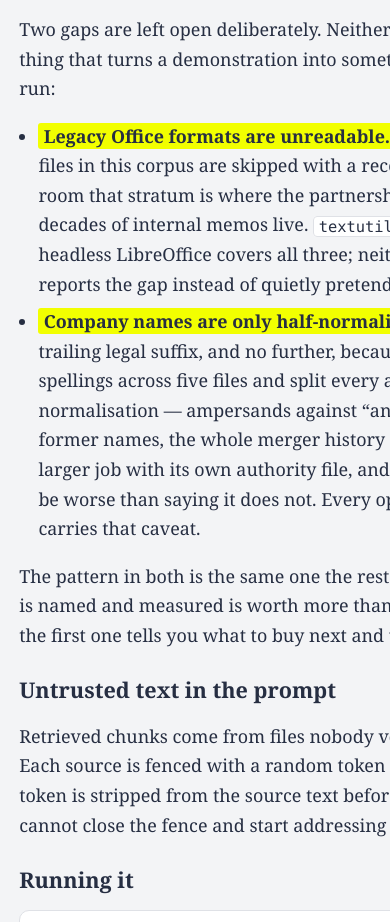
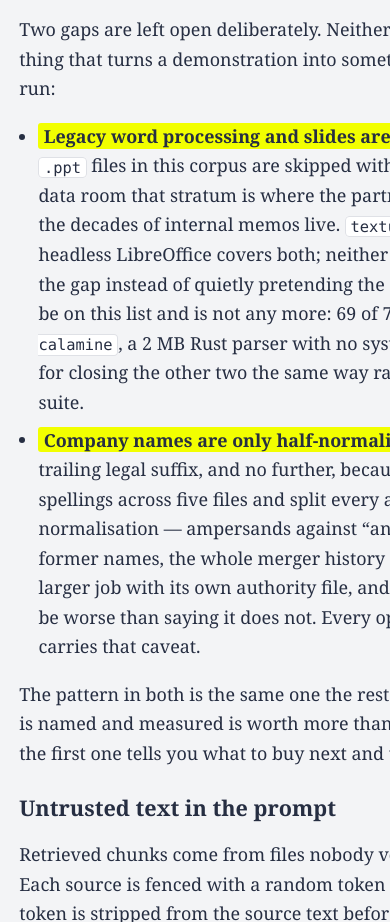
Before and after one commit to rbhughes/geo-mini-rag, a plain HTML site: page site/index.html in a window 390 px wide. Shown: the part 10288-11210 px from the top of the page. Drawn offline with Linux system fonts and the light colour scheme.

Commit message:
Describe the spreadsheet reader, and take .xls off the gap list
The README gains a row in the readers table and a section of its own: the
reader stack and why it is python-calamine rather than an office suite,
the rule a spreadsheet gets that a .dbf does not, the identifier exception
and why phone numbers and postcodes are deliberately not part of it, and
the before-and-after of applying it to this corpus.

It also records the part that was not obvious. The numeric rule on its own
did almost nothing to the file that motivated it, because that file has a
two-row header: demanding a fully filled header row made the sheet read as
headerless, and its stranded label row then sat inside every data column
and made 4,610 measurements look textual. The header and share tests are
what actually took 8,203 segments to 3,027.

The page said 61 .xls files were skipped as unreadable, which is no longer
true -- 69 of 73 are read now. That gap entry is now .doc and .ppt only,
and says .xls came off the list, since a 2 MB parser doing the job is the
argument for closing the other two the same way rather than shelling out
to LibreOffice.

The site is not redeployed by this commit.

Co-Authored-By: Claude Opus 5 <noreply@anthropic.com>

```diff
--- a/site/index.html
+++ b/site/index.html
@@ -526,12 +526,16 @@ footer p{max-width:68rem;margin:.35rem auto}
 </p>
 
 <ul class="gaps">
-  <li><strong>Legacy Office formats are unreadable.</strong> 81 <code>.doc</code>, 61
-  <code>.xls</code> and 58 <code>.ppt</code> files in this corpus are skipped with a recorded
+  <li><strong>Legacy word processing and slides are still unreadable.</strong> 81
+  <code>.doc</code> and 59 <code>.ppt</code> files in this corpus are skipped with a recorded
   reason &mdash; and in a real data room that stratum is where the partnership agreements, the
   AFEs and the decades of internal memos live. <code>textutil</code> covers <code>.doc</code>
-  on macOS and headless LibreOffice covers all three; neither is wired in, so the pipeline
-  reports the gap instead of quietly pretending the corpus was complete.</li>
+  on macOS and headless LibreOffice covers both; neither is wired in, so the pipeline reports
+  the gap instead of quietly pretending the corpus was complete. <code>.xls</code> used to be
+  on this list and is not any more: 69 of 73 workbooks are read by
+  <code>python-calamine</code>, a 2 MB Rust parser with no system libraries, which is the
+  argument for closing the other two the same way rather than shelling out to an office
+  suite.</li>
 
   <li><strong>Company names are only half-normalised.</strong> A name is tidied as far as its
   trailing legal suffix, and no further, because ENCANA appeared as three spellings across five
```
Also changed, not shown: 1 other file.
